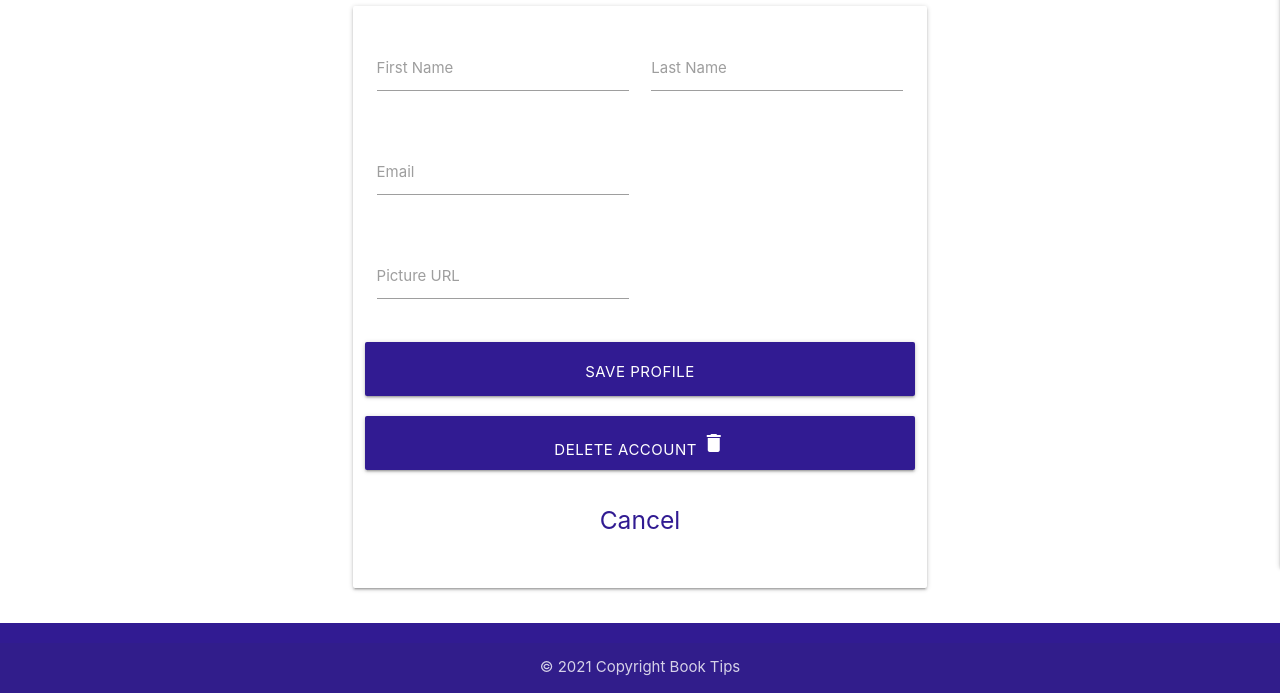
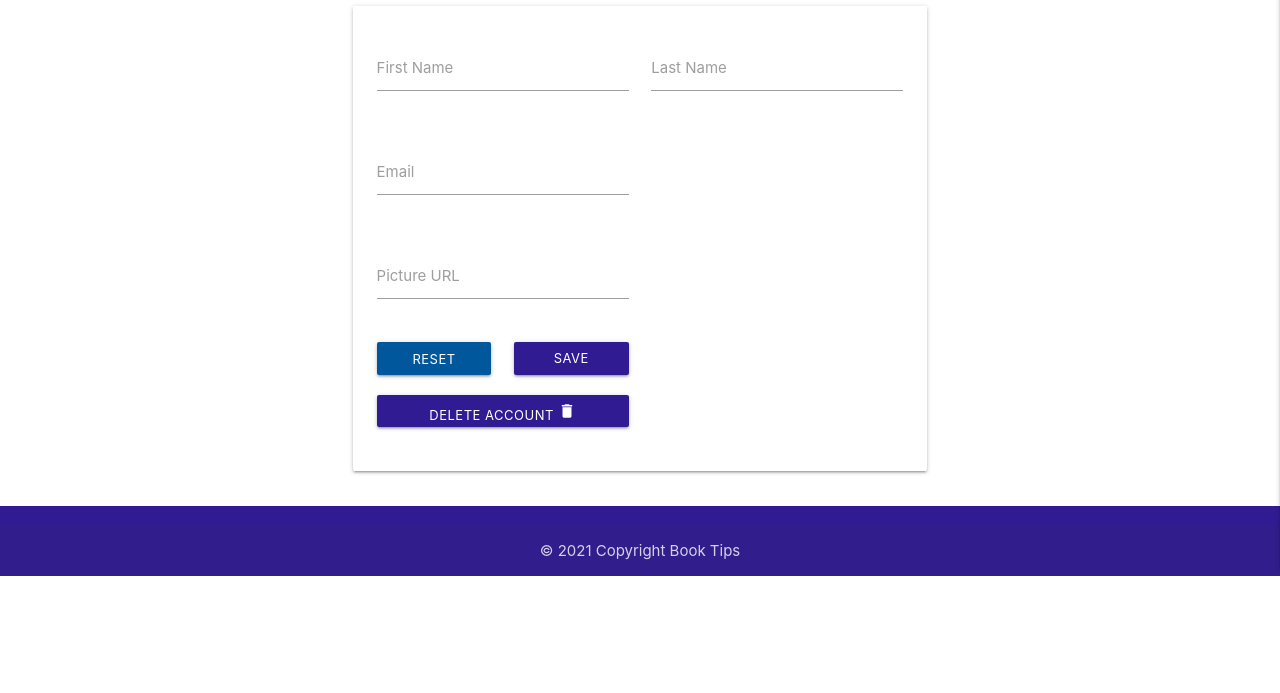
Before and after one commit to emusat2021/Booktips, a Flask app: template templates/profile_edit.html in a window 1280 px wide. Shown: the part 293-986 px from the top of the page. After the commit the page ends 869 px from the top, so only its background shows below. Run offline with Flask 2, Linux system fonts and the light colour scheme; the template is opened without the code that fills it, so the values that code supplies are empty; some libraries are stand-ins or nearby versions.

Commit message:
Change buttons in profile edit template

```diff
--- a/templates/profile_edit.html
+++ b/templates/profile_edit.html
@@ -48,21 +48,23 @@
                   </div>
                 </div>
                 <div class="row">
-                  <button type="submit" id="profile_save" name="profile_save" class="col s12 btn-large deep-purple darken-4 text-shadow">
+                  <div class="col s12 m3">
+                    <button type="reset" class="col s12 btn-small light-blue darken-4 text-shadow">
+                        Reset <i class="fas fa-reset"></i>
+                    </button>
+                  </div>
+                  <div class="col s12 m3">
+                    <button type="submit" id="profile_save" name="profile_save" class="col s12 btn-small deep-purple darken-4 text-shadow">
                         Save Profile <i class="fas fa-save"></i>
                     </button>
                   </div>
+
+                </div>
                 <div class="row">
-                  <button type="submit" id="profile_delete" name="profile_delete" class="col s12 btn-large deep-purple darken-4 text-shadow">
+                  <div class="col s12 m6">
+                    <button type="submit" id="profile_delete" name="profile_delete" class="col s12 btn-small deep-purple darken-4 text-shadow">
                         Delete Account <i class="material-icons">delete</i>
                     </button>
-                </div>
-                <div class="row">
-                  <div class="col s12">
-                      <p class="center-align">
-                          <a href="{{ url_for('profile', username=username) }}" class="deep-purple-text text-darken-4"><h5 class="center-align">Cancel</h5
-                            ></a>
-                      </p>
                 </div>
                 </div>
                 </div>
```
Lines whose indentation alone changed are shown as unchanged.
